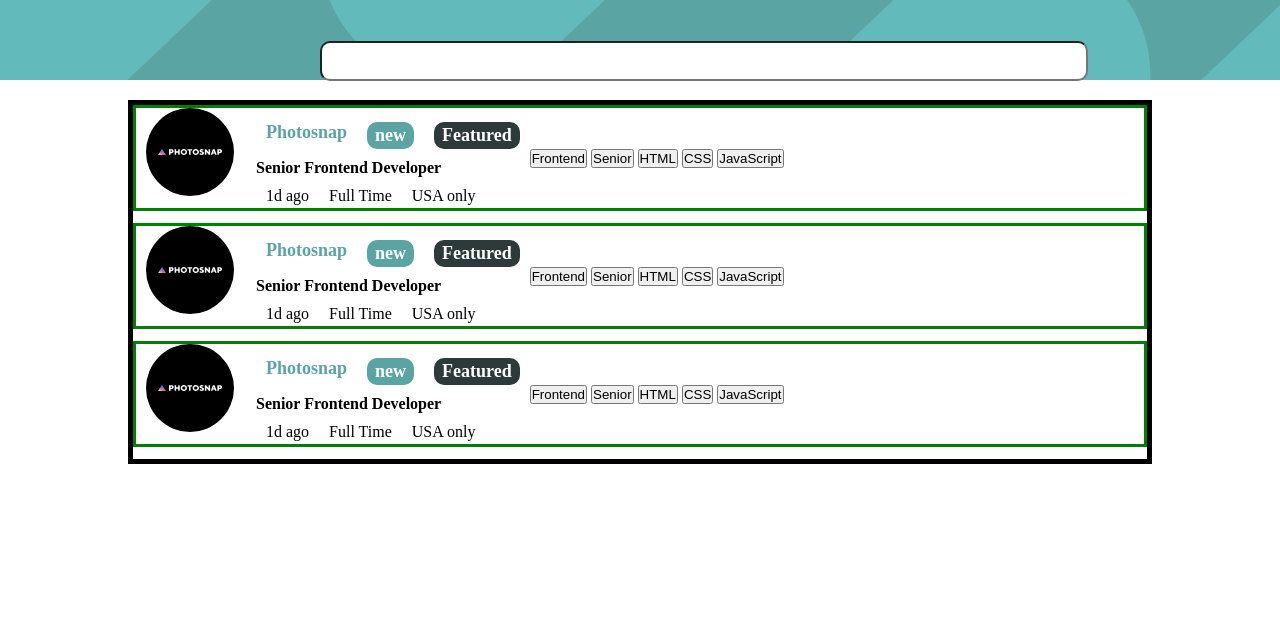
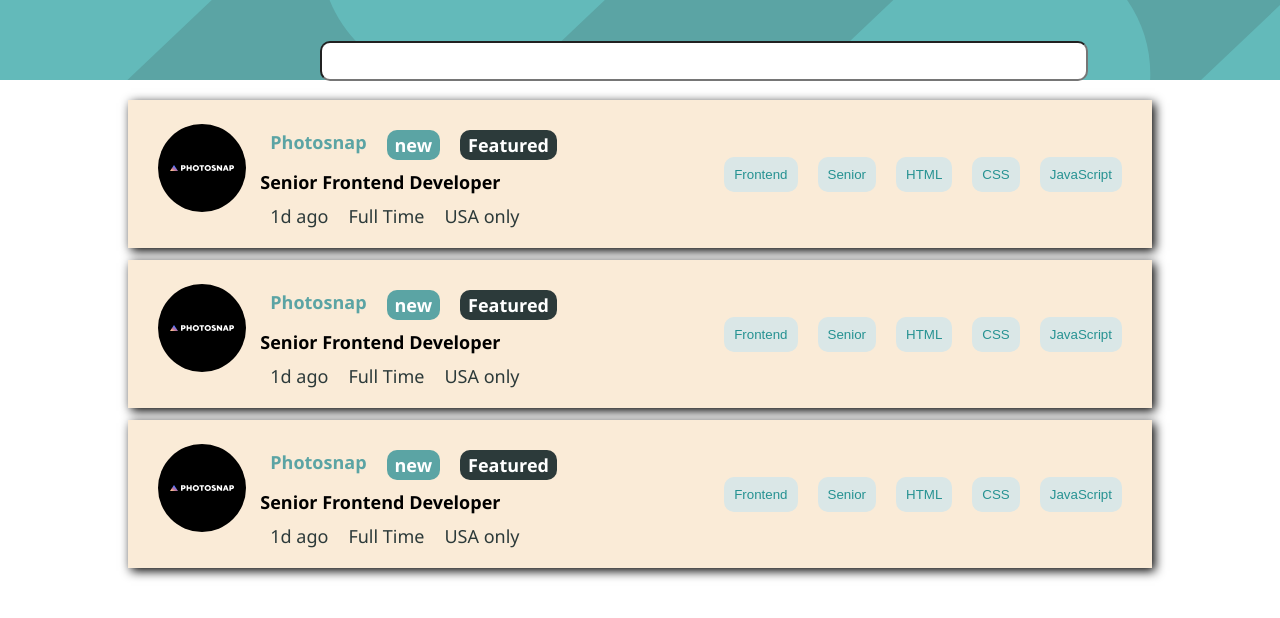
Before and after one commit to Pe-te-r/Job_Listing, a plain HTML site: page index.html in a window 1280 px wide. Drawn offline with Linux system fonts and the light colour scheme.

Commit message:
styling part almost done

```diff
--- a/index.html
+++ b/index.html
@@ -38,8 +38,7 @@
         </div>
 
       </div>
-
-      <div class="infoRight">
+        <!-- <div class="infoRight"> -->
           <div class="infoRightInner">
             <button>Frontend</button>
             <button>Senior</button>
@@ -48,7 +47,8 @@
             <button>JavaScript</button>
           </div>
 
-      </div>
+        <!-- </div> -->
+
 
     </section>
 
@@ -76,7 +76,7 @@
 
       </div>
 
-      <div class="infoRight">
+      <!-- <div class="infoRight"> -->
         <div class="infoRightInner">
           <button>Frontend</button>
           <button>Senior</button>
@@ -85,7 +85,7 @@
           <button>JavaScript</button>
         </div>
 
-      </div>
+      <!-- </div> -->
 
     </section>
 
--- a/style.css
+++ b/style.css
@@ -4,6 +4,8 @@
  box-sizing: border-box;
 }
 body{
+    font-size: 18px;
+    font-family: 'Segoe UI', Tahoma, Geneva, Verdana, sans-serif;
     /* height: 100vh; */
 }
 nav{
@@ -25,15 +27,16 @@ nav .search{
 main{
     width: 80%;
     margin: 0 auto;
-    border: 5px solid;
     display: flex;
     flex-direction: column;
 }
 main section{
     margin-bottom: 12px;
-    border: 3px solid green;
     display: flex;
     align-items: center;
+    background-color: antiquewhite;
+    box-shadow: 3px 3px 10px black;
+    padding: 20px;
 }
 main section .image{
     width: 100px;
@@ -43,7 +46,7 @@ main section .image{
 
 main section .info{
     display: flex;
-    /* width: 60%; */
+    width: 50%;
 }
 main section .info .infoLeftTop{
     display: flex;
@@ -78,5 +81,18 @@ main section .info .infoLeftBottom{
 }
 main section .info .infoLeftBottom p{
     margin: 0px 10px;
-    color: ;
+    color: hsl(180, 14%, 20%)   ;
 }
+main section .infoRightInner{
+    display: flex;
+    /* justify-self: end; */
+}
+main section .infoRightInner button{
+    margin: 10px;
+    padding: 10px 10px;
+    border-radius: 10px;
+    background-color: hsl(180, 21%, 88%) ;
+    color:  hsl(180, 59%, 36%);
+    border: none;
+    cursor: pointer;
+}
```
Lines whose indentation alone changed are shown as unchanged.
